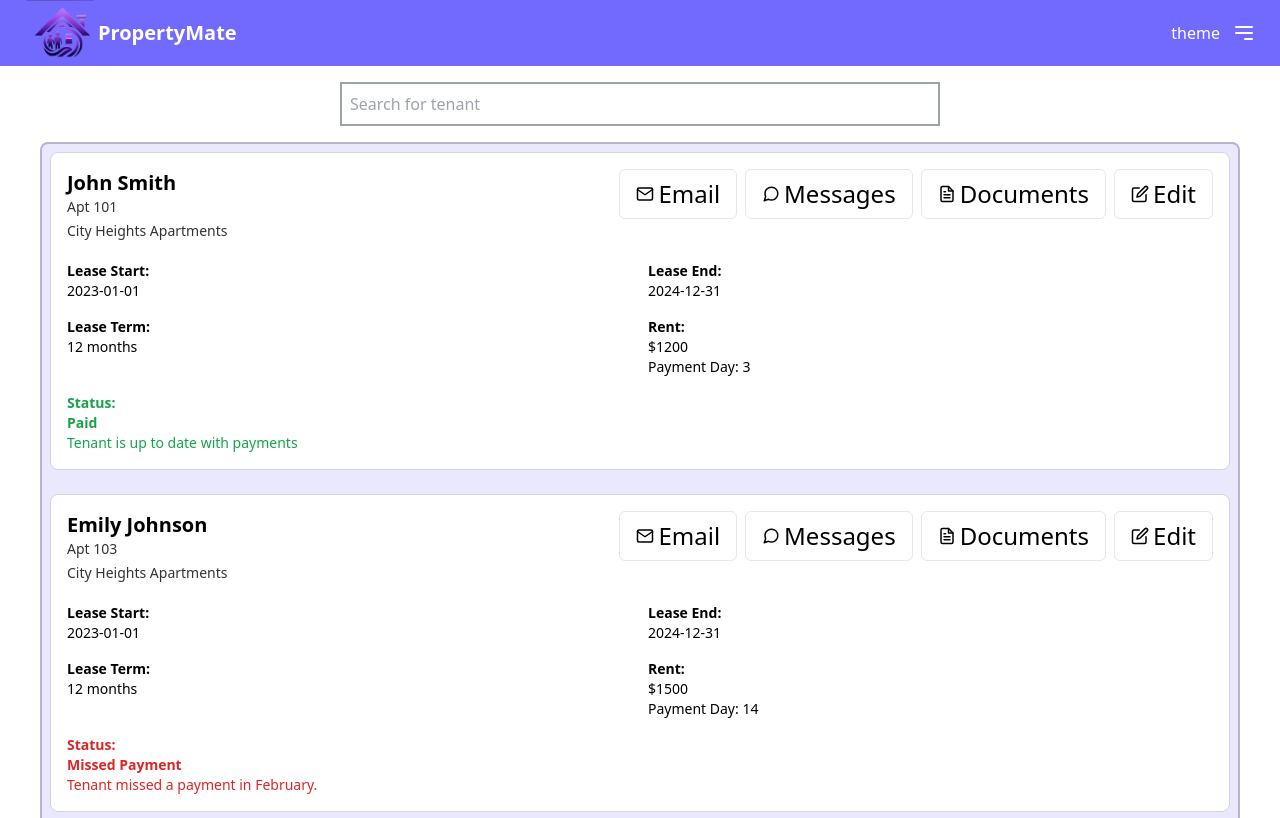
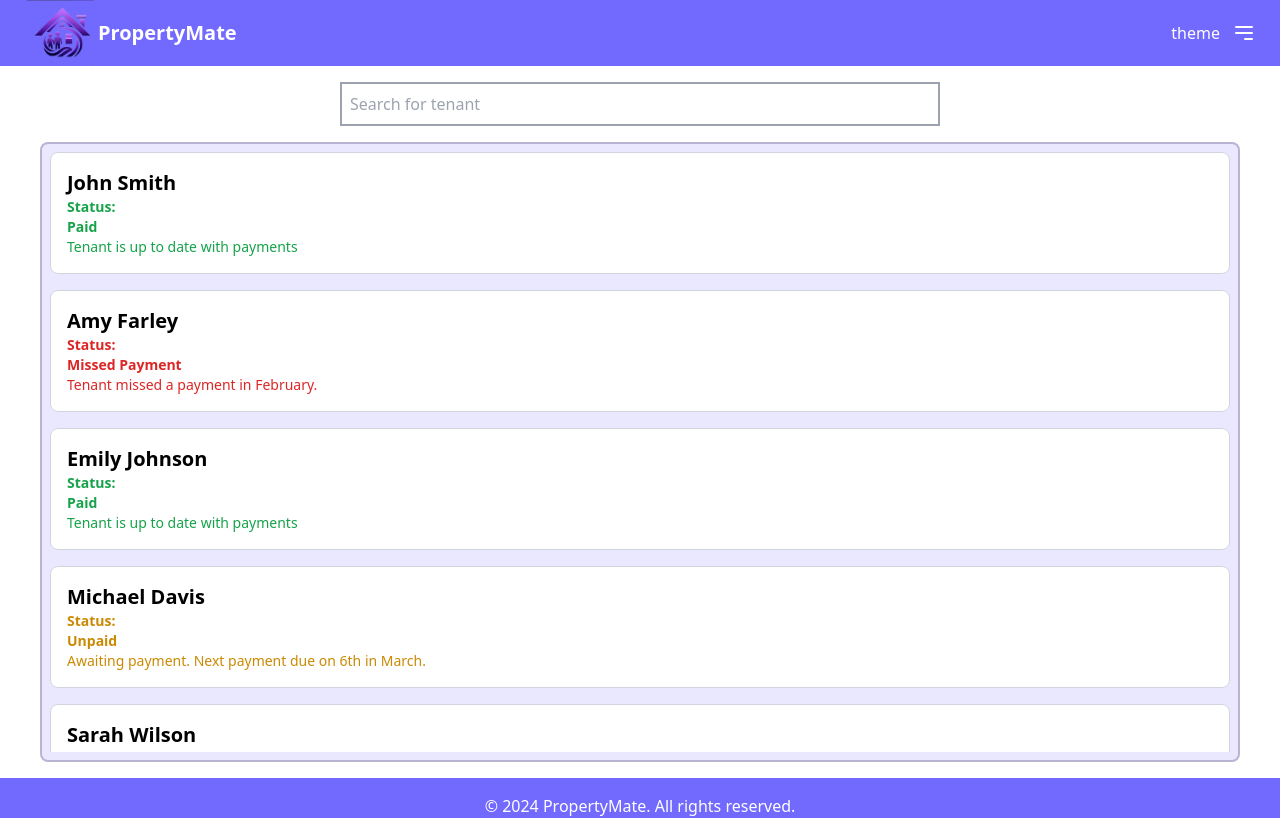
Before and after one commit to andrews-jonathanw/propertymate, a Next.js app: page /owner/tenants in a window 1280 px wide. Shown: the top 818 px of the page. Built offline with nearby package versions, Linux system fonts and the light colour scheme.

Commit message:
Update Tenant component and TenantsContainer styles

```diff
--- a/app/api/tenants/route.js
+++ b/app/api/tenants/route.js
@@ -15,7 +15,7 @@ const tenants = [
   },
   {
     id: 102,
-    name: 'Emily Johnson',
+    name: 'Amy Farley',
     unit: 'Apt 103',
     location: 'City Heights Apartments',
     leaseStart: '2023-01-01',
@@ -46,6 +46,18 @@ const tenants = [
     leaseTerm: 12,
     rent: 5000,
     paymentDay: '6',
+    status: 'Unpaid'
+  },
+  {
+    id: 105,
+    name: 'Sarah Wilson',
+    unit: 'B',
+    location: 'Sunnyvale Duplex',
+    leaseStart: '2023-01-01',
+    leaseEnd: '2024-12-31',
+    leaseTerm: 12,
+    rent: 1100,
+    paymentDay: '9',
     status: 'Unpaid'
   }
 ];
--- a/components/ownerTenants/Tenant.js
+++ b/components/ownerTenants/Tenant.js
@@ -1,17 +1,29 @@
-import React from 'react';
+import React, { useState } from 'react';
 import Button from '../ui/Button';
 import Status from './Status';
 import { FiMail, FiMessageCircle, FiFileText, FiEdit } from 'react-icons/fi';
 
 export default function Tenant({ tenant }) {
+  const [expanded, setExpanded] = useState(false);
+
+  const toggleExpanded = () => {
+    setExpanded(!expanded);
+  };
+
   return (
-    <div className="rounded-lg border border-gray-300 bg-customLight-accent p-4 mb-4">
+    <div className="rounded-lg border border-gray-300 bg-customLight-accent p-4 mb-4 cursor-pointer " onClick={toggleExpanded}>
       <div className="flex flex-col md:flex-row md:justify-between md:items-start md:space-x-4">
         <div className="md:mr-4 mb-2 md:mb-0">
           <h2 className="text-xl font-bold">{tenant.name}</h2>
+          <div  className="">
+            {expanded && (
+              <>
                 <p className="text-sm text-customLight-text mb-1">{tenant.unit}</p>
                 <p className="text-sm text-customLight-text mb-1">{tenant.location}</p>
-        </div>
+              </>
+            )}
+            <Status status={tenant.status} paymentDate={tenant.paymentDay}/>
+            {expanded && (
               <div className="flex flex-wrap justify-between md:flex-nowrap md:space-x-2">
                 <Button className="px-1 py-1 mb-2 md:mb-0">
                   <div className='flex flex-row items-center'>
@@ -38,7 +50,11 @@ export default function Tenant({ tenant }) {
                   </div>
                 </Button>
               </div>
+            )}
           </div>
+        </div>
+      </div>
+      {expanded && (
         <div className="grid grid-cols-1 md:grid-cols-2 gap-4 mt-4">
           <div>
             <p className="text-sm font-semibold">Lease Start:</p>
@@ -57,10 +73,8 @@ export default function Tenant({ tenant }) {
             <p className="text-sm">${tenant.rent}</p>
             <p className="text-sm">Payment Day: {tenant.paymentDay}</p>
           </div>
-        <div>
-          <Status status={tenant.status} paymentDate={tenant.paymentDay}/>
         </div>
-      </div>
+      )}
     </div>
   );
 }
--- a/components/ownerTenants/TenantsContainer.js
+++ b/components/ownerTenants/TenantsContainer.js
@@ -3,7 +3,8 @@ import Tenant from './Tenant';
 
 export default function TenantsContainer({ tenants, errorTenants }) {
   return (
-    <div className='w-full border-2 p-2 flex flex-col gap-2 overflow-y-auto bg-customLight-primary bg-opacity-15 border-customLight-secondary border-opacity-25 rounded-lg'>
+    <div className='w-full border-2 p-2 overflow-hidden bg-customLight-primary bg-opacity-15 border-customLight-secondary border-opacity-25 rounded-lg'>
+      <div className="h-[600px] overflow-y-auto"> {/* Set a fixed height and enable overflow-y */}
         {errorTenants.map((errorTenant, index) => (
           <div key={`error-${index}`} className='bg-red-200 p-2'>
             <p>Error: {errorTenant.message}</p>
@@ -17,5 +18,6 @@ export default function TenantsContainer({ tenants, errorTenants }) {
           <Tenant key={tenant.id} tenant={tenant} />
         ))}
       </div>
+    </div>
   );
 }
```
Lines whose indentation alone changed are shown as unchanged.
